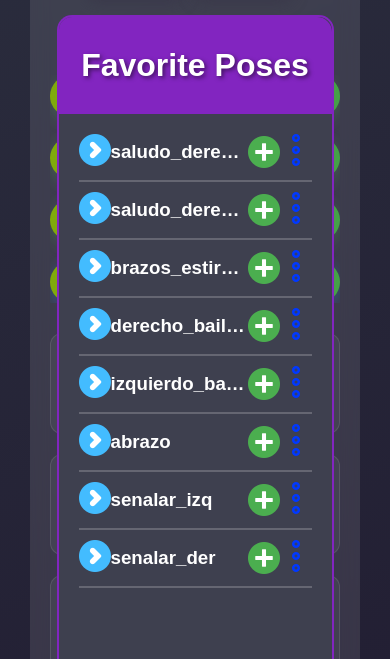
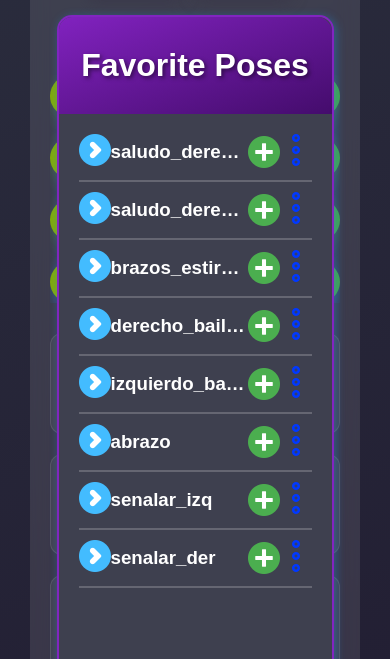
Before and after one commit to iesusdavila/coco_web, a website: page public/index.html in a window 390 px wide. Both pictures are taken after a click on the picture 318 px from the left and 161 px from the top of the page. Shown: the part 185-844 px from the top of the page. Drawn offline with nearby package versions, Linux system fonts and the light colour scheme; no server answers.

Commit message:
Cambio de diseño al menu de poses favoritas

```diff
--- a/public/styles.css
+++ b/public/styles.css
@@ -430,7 +430,7 @@ button:disabled {
     padding: 30px 0;
     font-size: 2.0em;
     text-shadow: 2px 2px 4px rgba(0,0,0,0.5);
-    background: rgba(146, 31, 219, 0.81);
+    background: linear-gradient(160deg, #8122bf 0%, #440c6c 100%);
     border-radius: 0 15px 0 0;
 }
 
@@ -557,6 +557,7 @@ button:disabled {
         background: rgb(62, 64, 79);
         border-radius: 15px;
         border: 2px solid rgba(146, 31, 219, 0.81);
+        box-shadow: 2px 2px 10px rgba(33, 150, 243, 0.4);
     }
 
 }
```
